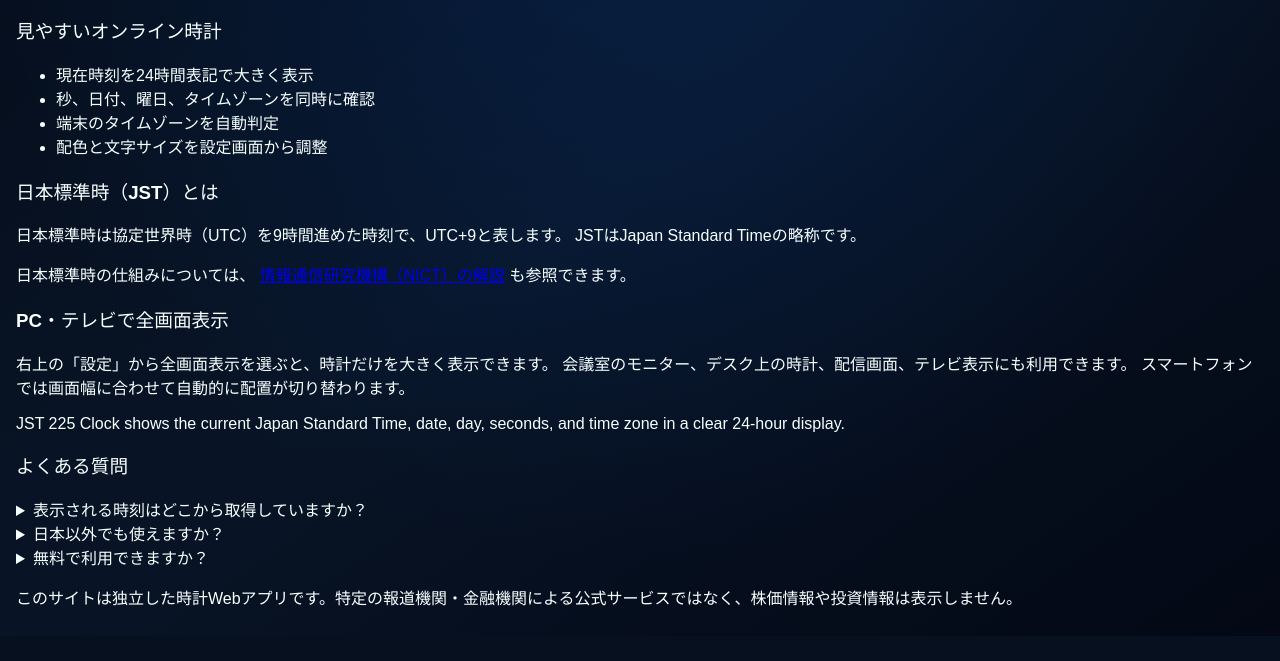
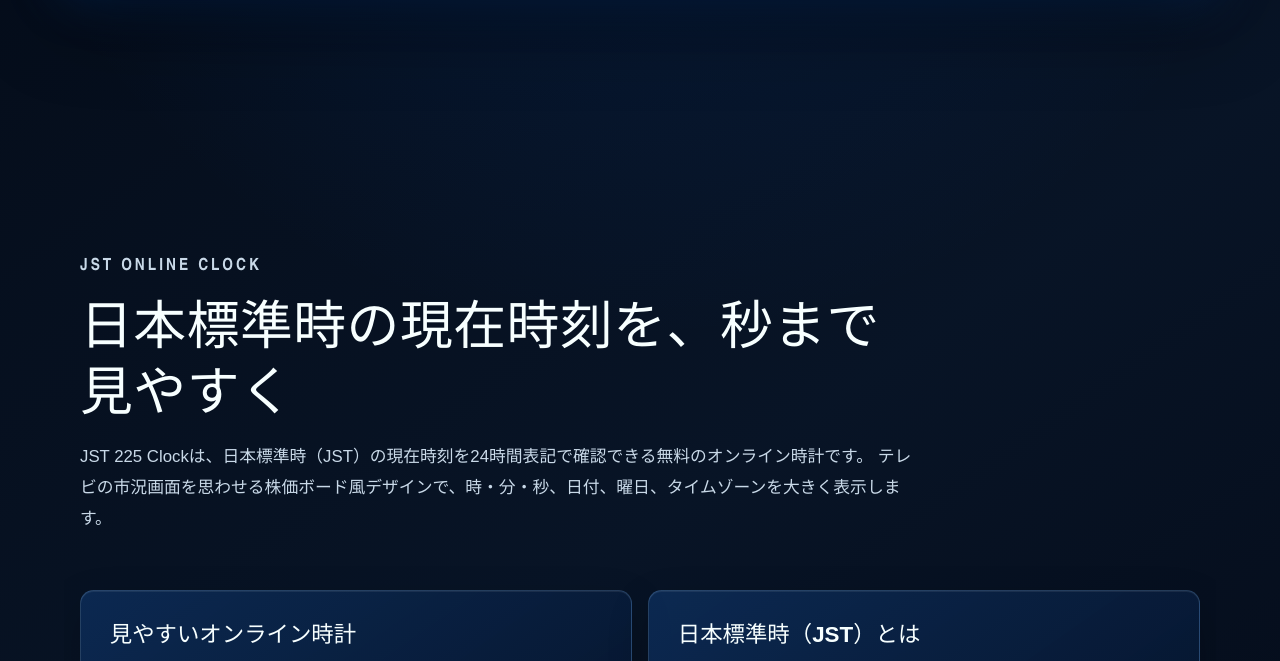
Before and after one commit to data-lab-23/jst-225-clock, a website built with Vite: page index.html in a window 1280 px wide. Shown: the part 651-1312 px from the top of the page. Before the commit the page ends 1287 px from the top, so only its background shows below. Built offline with nearby package versions, Linux system fonts and the light colour scheme.

Commit message:
feat: style clock-first search content

```diff
--- a/src/styles.css
+++ b/src/styles.css
@@ -25,13 +25,17 @@ button { font: inherit; }
 button:focus-visible { outline: 3px solid #f7ffff; outline-offset: 3px; }
 
 #app {
+  min-height: 100dvh;
+  color: var(--text-color);
+  background:
+    radial-gradient(circle at 50% 20rem, color-mix(in srgb, var(--panel-color) 14%, transparent), transparent 42rem),
+    linear-gradient(145deg, #030914, #081426 58%, #030814);
+}
+
+.clock-stage {
   display: grid;
   min-height: 100dvh;
   place-items: center;
-  color: var(--text-color);
-  background:
-    radial-gradient(circle at 50% 42%, color-mix(in srgb, var(--panel-color) 14%, transparent), transparent 42rem),
-    linear-gradient(145deg, #030914, #081426 58%, #030814);
   padding: max(1rem, env(safe-area-inset-top)) max(1rem, env(safe-area-inset-right)) max(1rem, env(safe-area-inset-bottom)) max(1rem, env(safe-area-inset-left));
 }
 
@@ -414,6 +418,139 @@ button:focus-visible { outline: 3px solid #f7ffff; outline-offset: 3px; }
 
 .app-status:empty { display: none; }
 
+.clock-guide {
+  inline-size: min(100%, 72rem);
+  margin-inline: auto;
+  padding:
+    clamp(3.5rem, 8vw, 7rem)
+    max(1rem, env(safe-area-inset-right))
+    max(4rem, env(safe-area-inset-bottom))
+    max(1rem, env(safe-area-inset-left));
+  color: #eaf6ff;
+  content-visibility: auto;
+  contain-intrinsic-size: auto 60rem;
+}
+
+.clock-guide__intro {
+  max-inline-size: 52rem;
+}
+
+.clock-guide__eyebrow {
+  margin: 0 0 0.65rem;
+  color: #63a9ff;
+  font-family: var(--font-broadcast-numeric);
+  font-size: 0.78rem;
+  font-weight: 900;
+  letter-spacing: 0.18em;
+}
+
+.clock-guide h2,
+.clock-guide h3,
+.clock-guide p,
+.clock-guide ul {
+  margin-block-start: 0;
+}
+
+.clock-guide h2 {
+  margin-block-end: 1rem;
+  color: #f7ffff;
+  font-size: clamp(1.8rem, 5vw, 3.3rem);
+  font-weight: 900;
+  letter-spacing: 0.01em;
+  line-height: 1.25;
+}
+
+.clock-guide h3 {
+  margin-block-end: 0.85rem;
+  color: #f7ffff;
+  font-size: clamp(1.15rem, 2.2vw, 1.4rem);
+  font-weight: 850;
+  line-height: 1.35;
+}
+
+.clock-guide p,
+.clock-guide li {
+  color: #c9d9e8;
+  font-size: clamp(0.96rem, 1.6vw, 1.05rem);
+  line-height: 1.85;
+}
+
+.clock-guide ul {
+  margin-block-end: 0;
+  padding-inline-start: 1.25rem;
+}
+
+.clock-guide a {
+  color: #91c6ff;
+  text-decoration-thickness: 0.1em;
+  text-underline-offset: 0.18em;
+}
+
+.clock-guide a:hover { color: #ffffff; }
+
+.clock-guide a:focus-visible,
+.clock-guide summary:focus-visible {
+  border-radius: 0.2rem;
+  outline: 3px solid #f7ffff;
+  outline-offset: 4px;
+}
+
+.clock-guide__grid {
+  display: grid;
+  gap: 1rem;
+  margin-top: clamp(2rem, 5vw, 3.5rem);
+}
+
+.clock-guide article {
+  border: 1px solid rgb(145 198 255 / 22%);
+  border-radius: 0.85rem;
+  padding: clamp(1.2rem, 3vw, 1.8rem);
+  background:
+    linear-gradient(145deg, rgb(14 50 99 / 72%), rgb(5 19 42 / 90%));
+  box-shadow:
+    inset 0 1px 0 rgb(255 255 255 / 7%),
+    0 1rem 2.6rem rgb(0 0 0 / 18%);
+}
+
+.clock-guide article > :last-child { margin-block-end: 0; }
+
+.clock-guide [lang="en"] {
+  margin-top: 1.2rem;
+  border-inline-start: 3px solid #3a91ff;
+  padding-inline-start: 1rem;
+  color: #aebfd0;
+}
+
+.clock-guide__faq details {
+  border-top: 1px solid rgb(145 198 255 / 18%);
+  padding-block: 0.85rem;
+}
+
+.clock-guide__faq details:last-child { padding-block-end: 0; }
+
+.clock-guide__faq summary {
+  color: #f7ffff;
+  font-weight: 750;
+  line-height: 1.55;
+  cursor: pointer;
+}
+
+.clock-guide__faq details p {
+  margin: 0.7rem 0 0;
+  color: #b9ccdd;
+}
+
+.clock-guide__disclaimer {
+  margin: 1.5rem 0 0;
+  border-inline-start: 3px solid var(--accent-color);
+  padding: 0.7rem 1rem;
+  color: #9fb2c4 !important;
+  font-size: 0.85rem !important;
+}
+
+:fullscreen .clock-guide { display: none; }
+:fullscreen .clock-stage { min-height: 100dvh; }
+
 dialog { color: #07101f; }
 
 .settings-dialog {
@@ -507,7 +644,7 @@ dialog { color: #07101f; }
 }
 
 @media (max-height: 900px) {
-  #app { padding-block: 0.25rem; }
+  .clock-stage { padding-block: 0.25rem; }
 }
 
 @media (max-width: 760px) {
@@ -516,8 +653,14 @@ dialog { color: #07101f; }
   .settings-dialog__actions { grid-template-columns: 1fr; }
 }
 
+@media (min-width: 761px) {
+  .clock-guide__grid {
+    grid-template-columns: repeat(2, minmax(0, 1fr));
+  }
+}
+
 @media (min-width: 761px) and (max-height: 820px) {
-  #app { padding-block: 0.65rem; }
+  .clock-stage { padding-block: 0.65rem; }
 
   .clock-header {
     padding: 0.7rem 1.5rem;
```
Also changed, not shown: src/styles.test.ts (+15 -1 lines).
